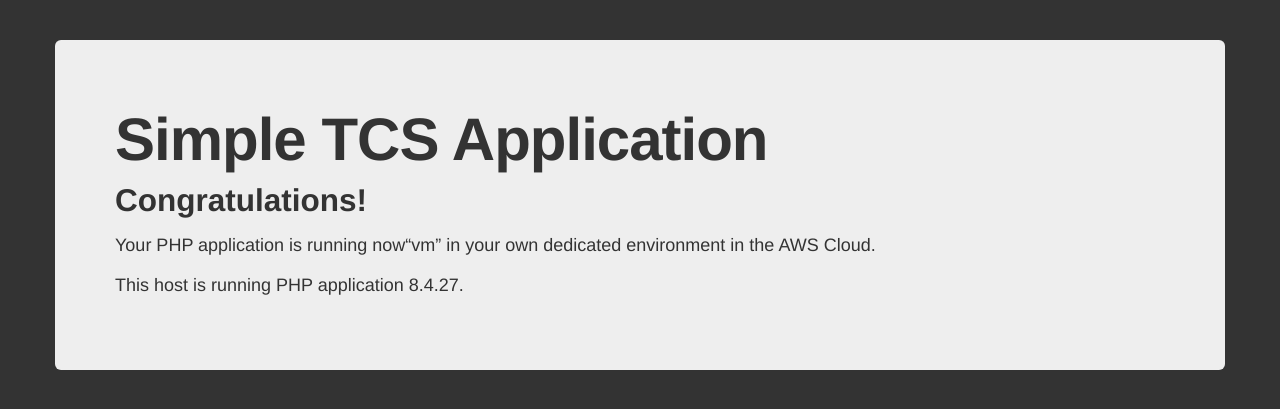
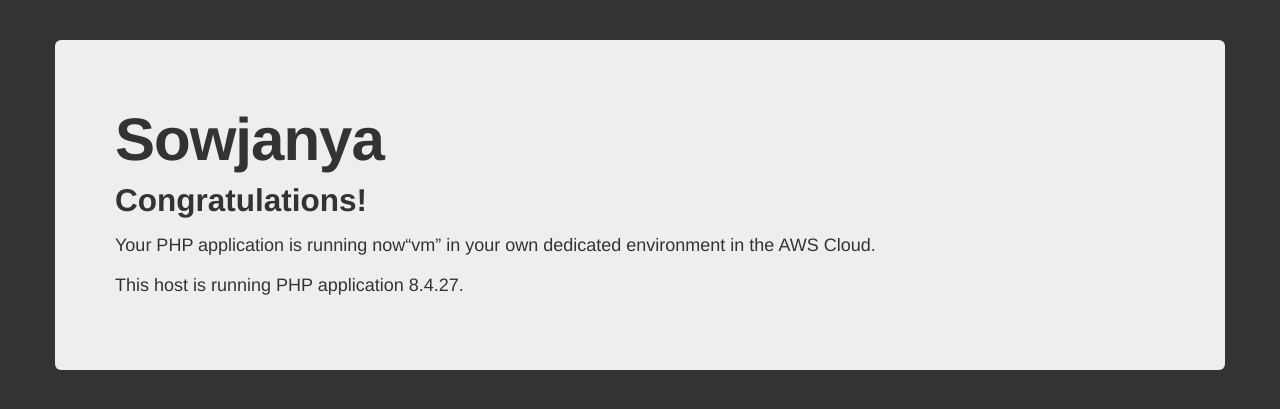
Before and after one commit to divyanarayan/My_new_PHP, a PHP site: page / in a window 1280 px wide. Shown: the top 409 px of the page. Run offline with PHP 8.4, Linux system fonts and the light colour scheme; some libraries are stand-ins or nearby versions.

Commit message:
Update index.php

```diff
--- a/index.php
+++ b/index.php
@@ -15,7 +15,7 @@
     <body>
         <div class="container">
             <div class="hero-unit">
-                <h1>Simple TCS Application</h1>
+                <h1>Sowjanya</h1>
                 <h2>Congratulations!</h2>
                 <p>Your PHP application is running now&ldquo;<?php echo gethostname(); ?>&rdquo; in your own dedicated environment in the AWS&nbsp;Cloud.</p>
                 <p>This host is running PHP application <?php echo phpversion(); ?>.</p>
```
